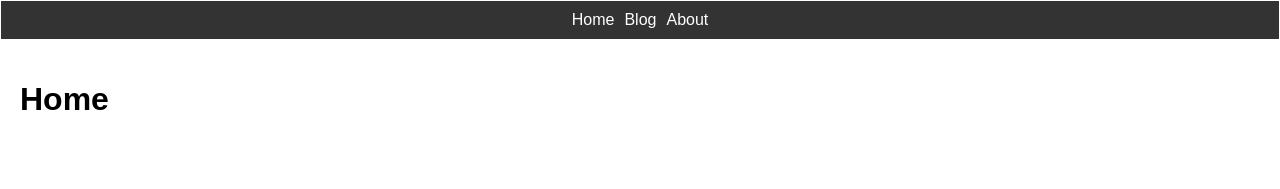
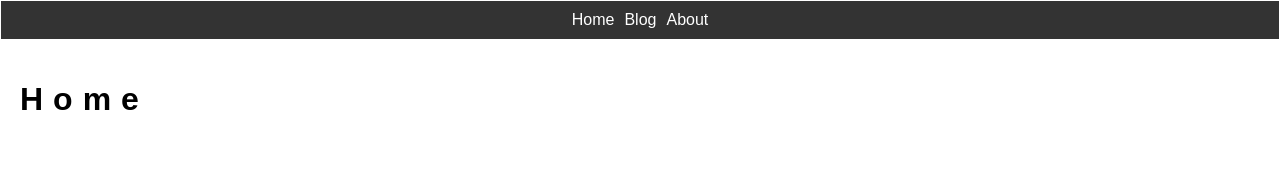
Before and after one commit to DaveBeCoding/new-portfolio, a React (Create React App) app: page / in a window 1280 px wide. Shown: the top 189 px of the page. Built offline with nearby package versions, Linux system fonts and the light colour scheme.

Commit message:
animation created along the y-axis for the Home-page: Framer Motion

```diff
--- a/package.json
+++ b/package.json
@@ -6,6 +6,7 @@
     "@testing-library/jest-dom": "^5.16.5",
     "@testing-library/react": "^13.4.0",
     "@testing-library/user-event": "^13.5.0",
+    "framer-motion": "^10.12.5",
     "react": "^18.2.0",
     "react-dom": "^18.2.0",
     "react-router-dom": "^6.11.0",
--- a/src/App.js
+++ b/src/App.js
@@ -3,10 +3,164 @@ import React from 'react';
 import './App.css';
 import { Switch } from 'react-router-dom';
 import { Route, Link, Routes } from 'react-router-dom';
+import { motion } from 'framer-motion';
+
+
+// function Home() {
+
+
+//   return <h1>Home</h1>;
+// }
+
+// function Home() {
+//   const containerVariants = {
+//     hidden: { opacity: 0 },
+//     visible: { opacity: 1 },
+//   };
+
+//   const itemVariants = {
+//     hidden: { opacity: 0, y: -100 },
+//     visible: { opacity: 1, y: 0, transition: { delay: 0.2 } },
+//   };
+
+//   return (
+//     <motion.div
+//       className="container"
+//       variants={containerVariants}
+//       initial="hidden"
+//       animate="visible"
+//     >
+//       <motion.h1 variants={itemVariants}>Home</motion.h1>
+//     </motion.div>
+//   );
+// }
+
+
+// function Home() {
+//   const containerVariants = {
+//     hidden: { opacity: 0 },
+//     visible: { opacity: 1 },
+//   };
+
+//   const hVariants = {
+//     hidden: { x: -100 },
+//     visible: { x: 0, transition: { delay: 0.2 } },
+//   };
+
+//   const oVariants = {
+//     hidden: { y: -100 },
+//     visible: { y: 0, transition: { delay: 0.4 } },
+//   };
+
+//   const mVariants = {
+//     hidden: { y: 100 },
+//     visible: { y: 0, transition: { delay: 0.6 } },
+//   };
+
+//   const eVariants = {
+//     hidden: { x: 100 },
+//     visible: { x: 0, transition: { delay: 0.8 } },
+//   };
+
+//   return (
+//     <motion.div
+//       className="container"
+//       variants={containerVariants}
+//       initial="hidden"
+//       animate="visible"
+//     >
+//       <motion.h1 variants={hVariants}>H</motion.h1>
+//       <motion.h1 variants={oVariants}>o</motion.h1>
+//       <motion.h1 variants={mVariants}>m</motion.h1>
+//       <motion.h1 variants={eVariants}>e</motion.h1>
+//     </motion.div>
+//   );
+// }
+
+
+// function Home() {
+//   const containerVariants = {
+//     hidden: { opacity: 0 },
+//     visible: { opacity: 1 },
+//   };
+
+//   const hVariants = {
+//     hidden: { x: -200 },
+//     visible: { x: 0, transition: { delay: 0.2 } },
+//   };
+
+//   const oVariants = {
+//     hidden: { y: -200 },
+//     visible: { y: 0, transition: { delay: 0.4 } },
+//   };
+
+//   const mVariants = {
+//     hidden: { y: 200 },
+//     visible: { y: 0, transition: { delay: 0.6 } },
+//   };
+
+//   const eVariants = {
+//     hidden: { x: 200 },
+//     visible: { x: 0, transition: { delay: 0.8 } },
+//   };
+
+//   return (
+//     <motion.div
+//       className="container"
+//       variants={containerVariants}
+//       initial="hidden"
+//       animate="visible"
+//     >
+//       <motion.h1 variants={hVariants}>H</motion.h1>
+//       <motion.h1 variants={oVariants}>o</motion.h1>
+//       <motion.h1 variants={mVariants}>m</motion.h1>
+//       <motion.h1 variants={eVariants}>e</motion.h1>
+//     </motion.div>
+//   );
+// }
 
 function Home() {
-  return <h1>Home</h1>;
+  const containerVariants = {
+    hidden: { opacity: 0 },
+    visible: { opacity: 1 },
+  };
+
+  const hVariants = {
+    hidden: { x: -200 },
+    visible: { x: 0, transition: { delay: 0.2 } },
+  };
+
+  const oVariants = {
+    hidden: { y: -200 },
+    visible: { y: 0, transition: { delay: 0.4 } },
+  };
+
+  const mVariants = {
+    hidden: { y: 200 },
+    visible: { y: 0, transition: { delay: 0.6 } },
+  };
+
+  const eVariants = {
+    hidden: { x: 200 },
+    visible: { x: 0, transition: { delay: 0.8 } },
+  };
+
+  return (
+    <motion.div
+      className="container"
+      variants={containerVariants}
+      initial="hidden"
+      animate="visible"
+    >
+      <motion.h1 variants={hVariants} style={{ display: "inline-block", marginRight: "10px" }}>H</motion.h1>
+      <motion.h1 variants={oVariants} style={{ display: "inline-block", marginRight: "10px" }}>o</motion.h1>
+      <motion.h1 variants={mVariants} style={{ display: "inline-block", marginRight: "10px" }}>m</motion.h1>
+      <motion.h1 variants={eVariants} style={{ display: "inline-block", marginRight: "10px" }}>e</motion.h1>
+    </motion.div>
+  );
 }
+
+
 
 function Blog() {
   return <h1>Blog</h1>;
```
